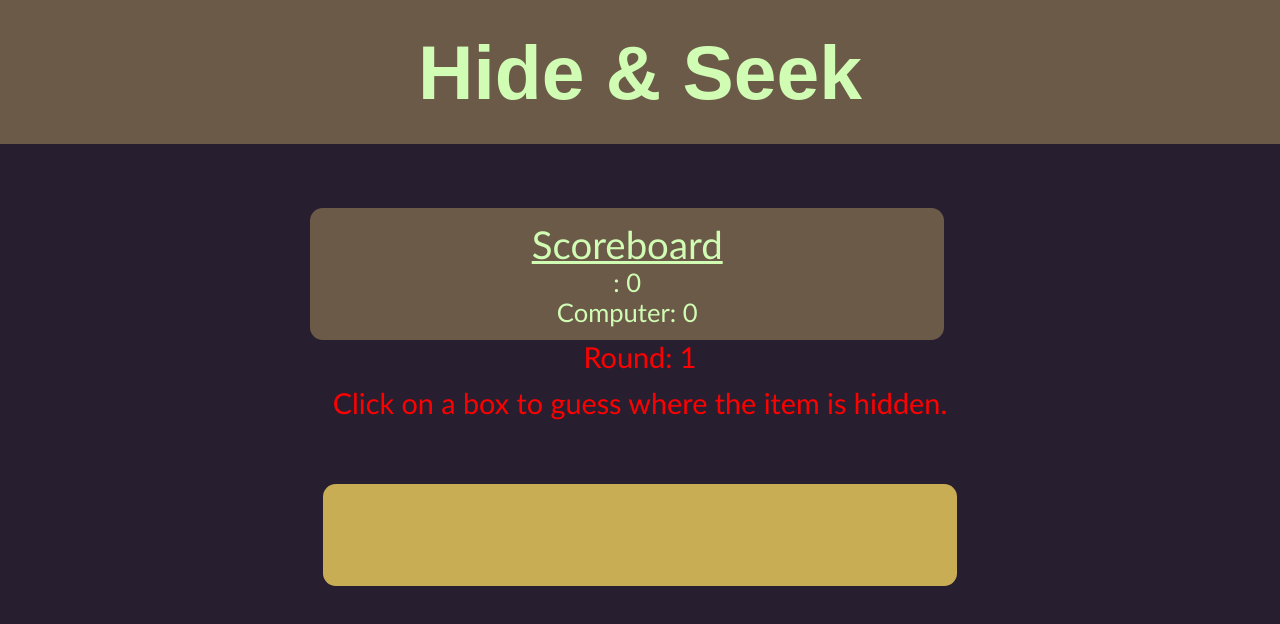
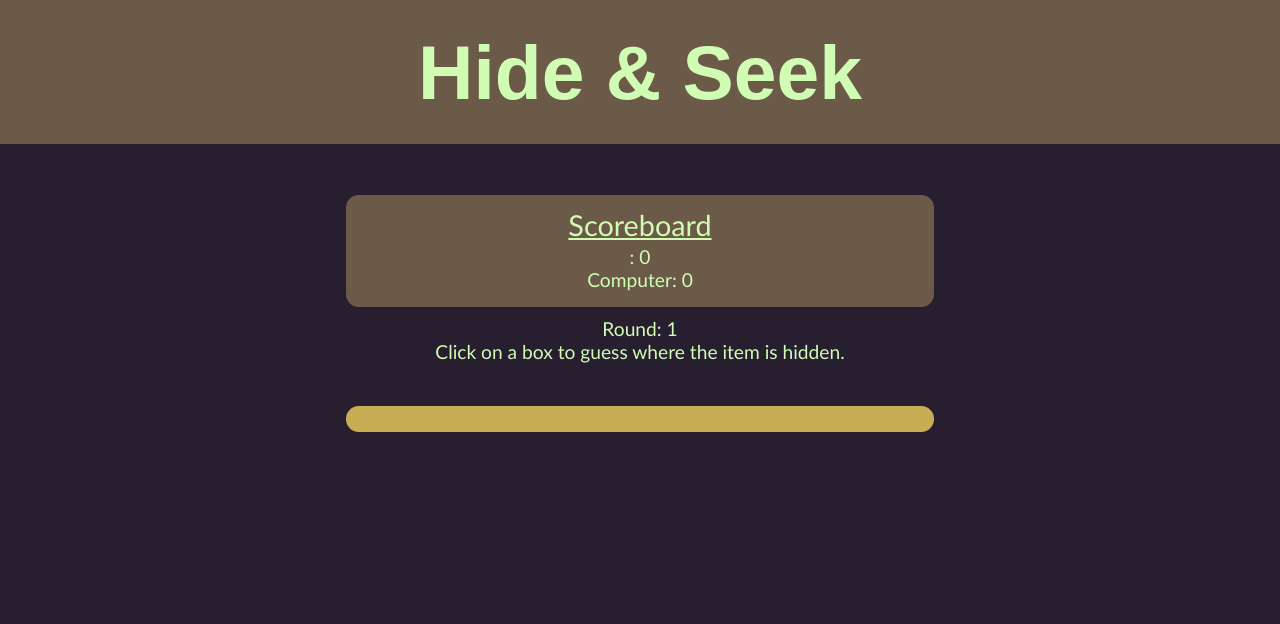
Before and after one commit to franco-ortega/hide-and-seek, a React (Create React App) app: page /game in a window 1280 px wide. Shown: the top 624 px of the page. Built offline with nearby package versions, Linux system fonts and the light colour scheme.

Commit message:
fine tune styling for desktop-small and desktop views

```diff
--- a/src/components/Game/Game.module.scss
+++ b/src/components/Game/Game.module.scss
@@ -12,11 +12,6 @@
     flex-direction: column;
     align-items: center;
     gap: 5vw;
-
-    // section:nth-child(1) {
-    //     background: $umber;
-    //     width: 100%;
-    // }
 
     section:nth-child(2) {
         height: 12vh;
@@ -52,54 +47,30 @@
         }
     }
 
-  @include screen-size(desktop-small) {
-    height: $main-height-desktop-small;
-    padding: 5vw;
-    font-size: 2.25vw;
-    gap: 0vw;
+    @include screen-size(desktop-small) {
+        height: $main-height-desktop-small;
+        padding: 4vw;
+        font-size: 2.25vw;
+        gap: 1vw;
 
         section:nth-child(2) {
-            height: 18vh;
-            color: red;
+            height: 12vh;
         }
 
         section  {
             p + p {
-                margin-top: 1vw;
+                margin-top: 0vw;
             }
         }
     }
 
-  @include screen-size(desktop) {
-    .Game {
-        font-size: 2vw;
-        gap: 1vw;
-        padding: 1vw;
+    @include screen-size(desktop) {
+        // padding: 3vw;
+        gap: .75vw;
+        font-size: 1.5vw;
 
-        section  {
-            padding: 1vw;
-        }
-
-        // section {
-        //     width: 50%;
-        // }
-
-        // .Buttons {
-        //     height: 25vh;
-        //     background: pink;
-        // }
-
-
-        section + p {
-            // border: thin dashed white;
-            margin: 1vw;
-        }
-
-        p + p {
-            // color: pink;
-            height: 8vh;
+        section:nth-child(2) {
+            height: 10vh;
         }
     }
-  }
-
 }
--- a/src/components/Game/GameBoard.module.scss
+++ b/src/components/Game/GameBoard.module.scss
@@ -16,4 +16,9 @@
         width: 55%;
         gap: 1vw;
     }
+
+    @include screen-size(desktop) {
+        width: 50%;
+        padding: 1vw;
+    }
 }
--- a/src/components/HidingSpot/HidingSpot.module.scss
+++ b/src/components/HidingSpot/HidingSpot.module.scss
@@ -8,9 +8,7 @@
     border-width: 1vw;
 
     width: 15vw;
-    // aspect-ratio: 1/1;
     padding: 2vw;
-    // margin: 2vw;
     color: $dark-purple;
     font-size: 7vw;
     cursor: pointer;
@@ -32,11 +30,12 @@
     @include screen-size(desktop) {
         border-width: .35vw;
         width: 7.5vw;
-        margin: .75vw;
+        margin: .5vw;
+        padding: 1.75vw;
         font-size: 2.5vw;
     }
 }
 
 .HidingSpot:disabled {
-    opacity: 80%;
+    opacity: 95%;
 }
--- a/src/components/Home/Home.module.scss
+++ b/src/components/Home/Home.module.scss
@@ -2,7 +2,7 @@
 
 .Home {
     background: $dark-purple;
-    height: 90vh;
+    height: $main-height;
     padding: 8vw;
     color: $tea-green;
     font-family: $main-font;
@@ -75,7 +75,7 @@
 
     @include screen-size(desktop-small) {
         height: $main-height-desktop-small;
-        padding: 5vw;
+        padding: 4vw;
         font-size: 2vw;
 
         section {
@@ -101,7 +101,7 @@
 
                 button {
                     border-radius: .5vw;
-                    padding: .25vw .5vw;
+                    padding: .75vw;
                     font-size: 1.75vw;
                 }
             }
@@ -110,7 +110,7 @@
 
     @include screen-size(desktop) {
         height: $main-height-desktop;
-        padding: 5vw;
+        // padding: 3vw;
         font-size: 1.5vw;
 
         section {
--- a/src/components/Results/Results.module.scss
+++ b/src/components/Results/Results.module.scss
@@ -4,11 +4,9 @@
     background: $dark-purple;
     height: $main-height;
     padding: 8vw;
-
     color: $tea-green;
     font-family: $main-font;
     font-size: 5.5vw;
-
 
     section {
         background: $umber;
@@ -82,23 +80,26 @@
 
     @include screen-size(desktop-small) {
         height: $main-height-desktop-small;
-        padding: 3vw;
-        font-size: 3vw;
+        padding: 4vw;
+        font-size: 2vw;
 
         section {
             border-radius: .5vw;
-            width: 60%;
-            gap: 3vw;
+            width: 65%;
+            margin: auto;
+            gap: 1vw;
 
             p {
-                // gap: .25vw;
+                gap: .25vw;
             }
 
             p + p {
-                flex-direction: row;
-                gap: 2vw;
+                border-radius: .5vw;
+                justify-content: center;
+                gap: 1.5vw;
 
                 button {
+                    border-radius: .5vw;
                     width: 30%;
                     padding: .75vw;
                     font-size: 1.75vw;
@@ -110,16 +111,11 @@
     @include screen-size(desktop) {
         height: $main-height-desktop;
         // padding: 3vw;
-        font-size: 1.75vw;
-        gap: 2.5vw;
-
-        h2 {
-            font-size: 4.5vw;
-        }
+        font-size: 1.5vw;
 
         section {
             border-radius: .25vw;
-            width: 40%;
+            width: 50%;
             padding: 1.5vw 0 2vw 0vw;
             gap: 1.5vw;
 
@@ -128,11 +124,14 @@
             }
 
             p + p {
+                border-radius: .25vw;
+                padding: 2vw;
+                margin: .75vw;
                 gap: 1.5vw;
-                justify-content: center;
+                justify-content: space-around;
 
                 button {
-                    border-radius: .5vw;
+                    border-radius: .25vw;
                     width: 25%;
                     padding: .75vw;
                     font-size: 1vw;
--- a/src/components/Scoreboard/Scoreboard.module.scss
+++ b/src/components/Scoreboard/Scoreboard.module.scss
@@ -18,7 +18,7 @@
     }
 
     p {
-        margin: 1vw 2vw;
+        margin: 1vw 2vw 2vw 2vw;
         display: flex;
         flex-direction: column;
         align-items: center;
@@ -29,61 +29,20 @@
     }
 
     @include screen-size(desktop-small) {
-        // border: .1vw solid green;
         width: 55%;
-        flex-direction: column;
-        // margin: 1vw 1vw 0 0;
-        // padding: .5vw 1vw;
+        font-size: 2vw;
 
         p {
-            // border: 1px dashed green;
-            // padding: 0 1vw;
-            // padding: 0;
-        }
-
-        // p.marquee {
-            // border: 1px dashed green;
-            // font-size: 1.5rem;
-            // text-decoration: underline;
-            // padding: 0;
-            // margin: 0;
-        // }
-
-        // p.scores {
-        //     // padding: 1vw 1vw;
-        //     font-size: 1.1rem;
-        // }
-
-        // span {
-        //     // padding-right: 0vw;
-        //     // background: chartreuse;
-        // }
-        // span.colon {
-        //     display: none;
-        // }
-
-        font-size: 3vw;
-        gap: 0;
-        margin: 0;
-
-        p {
-            font-size: 2vw;
-            margin: 0;
+            margin: .5vw 1vw 1vw 1vw;
         }
     }
 
     @include screen-size(desktop) {
-        font-size: 2vw;
-        gap: 0;
-        margin: 0;
+        width: 50%;
+        font-size: 1.5vw;
 
         p {
-            font-size: 2vw;
-            margin: 0;
+            margin: .25vw;
         }
-        // border: .1vw solid lightblue;
-        margin-right: 2vw;
-        // flex-direction: column;
-        // gap: 0;
     }
 }
--- a/src/components/Welcome/Welcome.module.scss
+++ b/src/components/Welcome/Welcome.module.scss
@@ -65,7 +65,7 @@
     @include screen-size(tablet-portrait) {
         height: $main-height-tablet;
         font-size: 4vw;
-        overflow: hidden;
+        // overflow: hidden;
 
         section {
             h2 {
@@ -101,7 +101,7 @@
 
     @include screen-size(desktop-small) {
         height: $main-height-desktop-small;
-        padding: 5vw;
+        padding: 4vw;
         font-size: 2vw;
 
         section {
@@ -139,7 +139,7 @@
 
                 button {
                     border-radius: .5vw;
-                    padding: .25vw .5vw;
+                    padding: .75vw;
                     font-size: 1.75vw;
                 }
             }
@@ -148,7 +148,7 @@
 
     @include screen-size(desktop) {
         height: $main-height-desktop;
-        padding: 5vw;
+        // padding: 3vw;
         font-size: 1.5vw;
 
         section {
```
